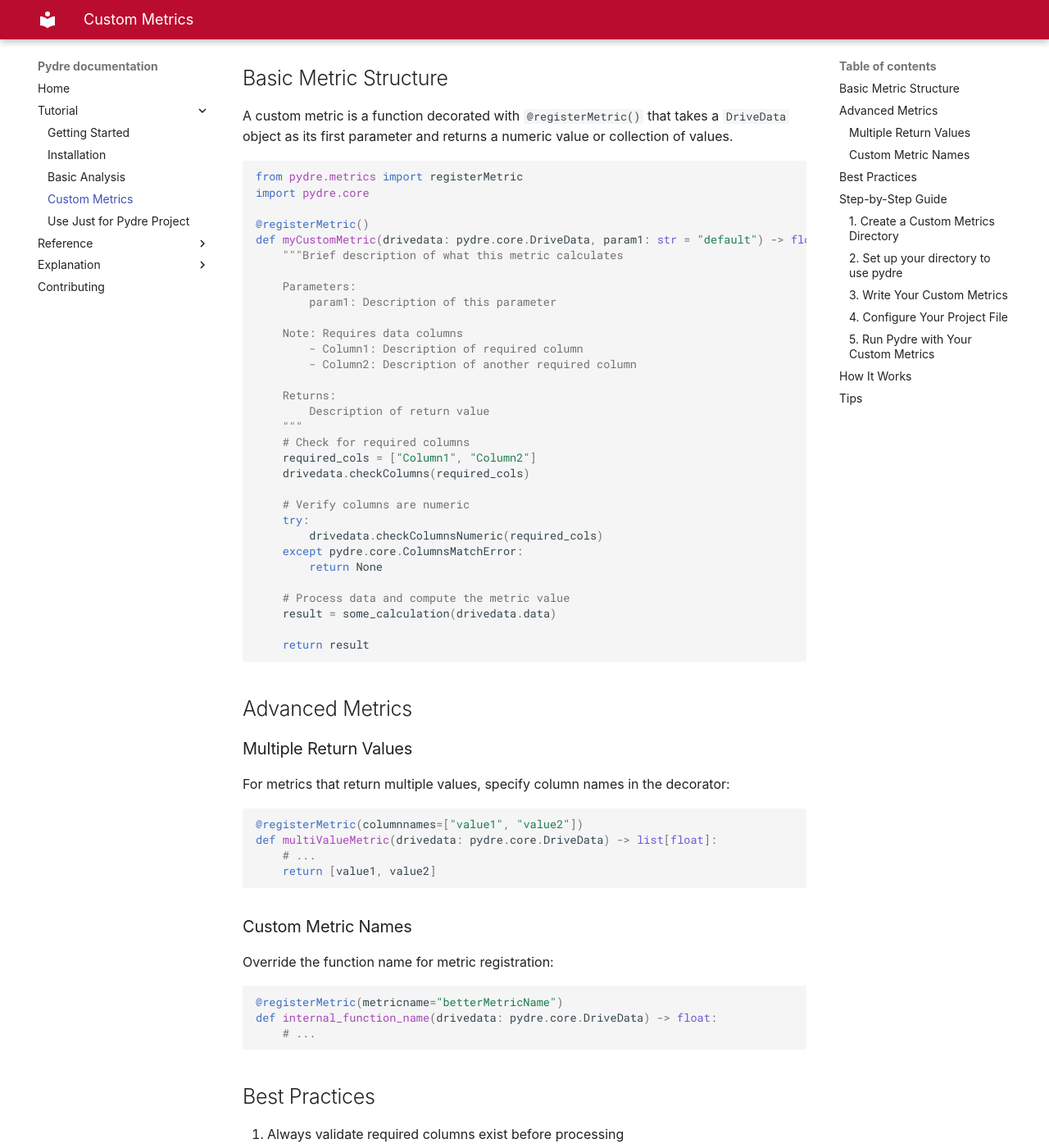
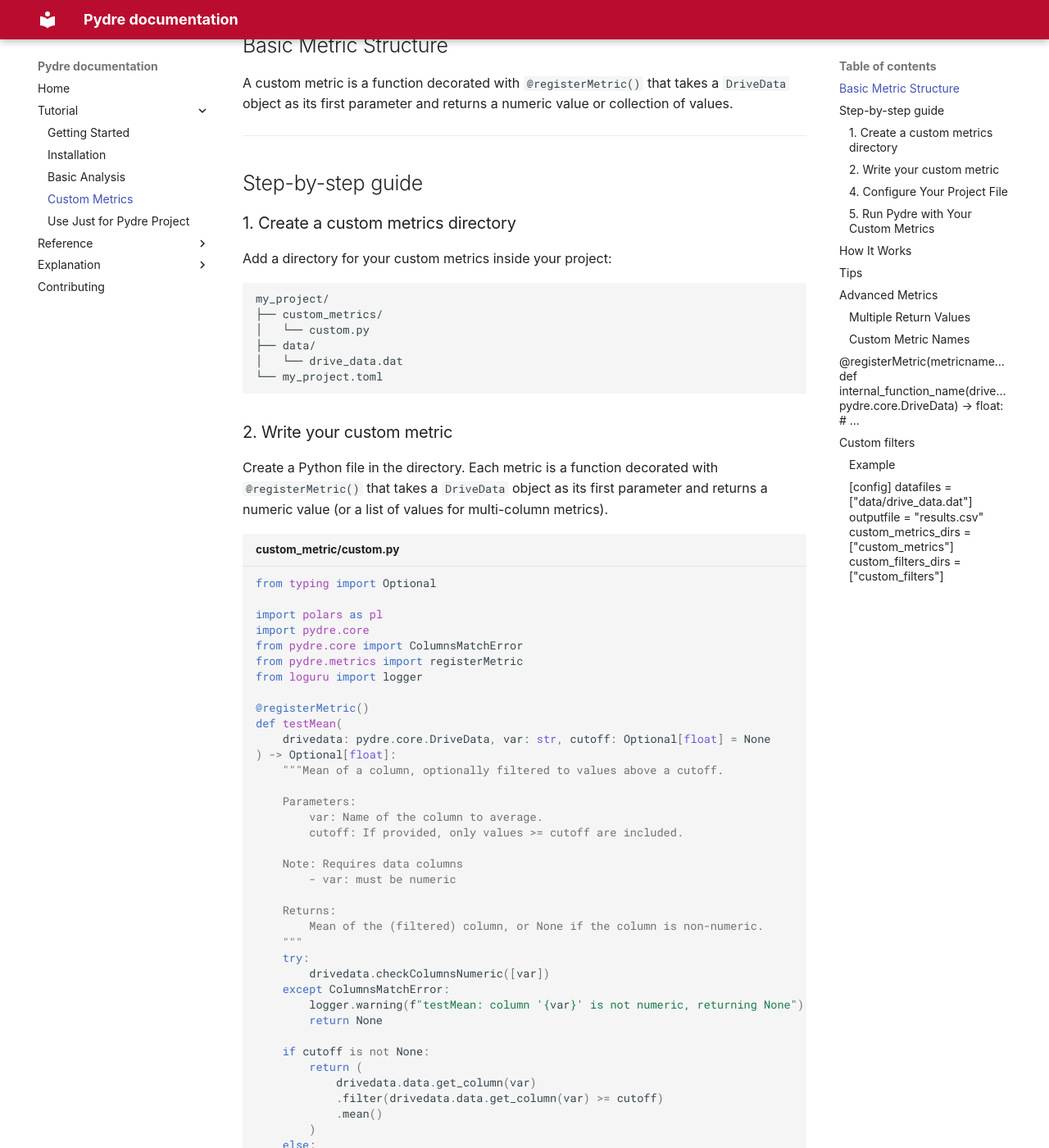
Before and after one commit to OSUDSL/pydre, an MkDocs documentation site: the page built from docs/tutorial/custom_metrics.md, in a window 1280 px wide and 1400 px high, scrolled down 193 px. Shown: the whole window at 82% size. Built offline with MkDocs 1.6.1 and Material for MkDocs 9.7.7, drawn with Linux system fonts in a browser that asks for light colours; some web fonts are replaced; a style sheet for code colours, icons or effects is not loaded; some of the changed text lies outside the part shown.

Commit message:
improve getting started guide

````diff
--- a/docs/tutorial/custom_metrics.md
+++ b/docs/tutorial/custom_metrics.md
@@ -1,104 +1,33 @@
-# Writing Custom Metrics for Pydre
+---
+title: "Writing Custom Metrics for Pydre"
+---
 
-Custom metrics in Pydre allow you to extract meaningful data from driving simulation data. Here's how to create one:
+Pydre ships with a library of built-in metric functions. When those don't cover your needs, you can write your own. Custom metrics in Pydre allow you to extract meaningful data from driving simulation data. Here's how to create one:
 
 ## Basic Metric Structure
 
 A custom metric is a function decorated with `@registerMetric()` that takes a `DriveData` object as its first parameter and returns a numeric value or collection of values.
 
-```python
-from pydre.metrics import registerMetric
-import pydre.core
+---
 
-@registerMetric()
-def myCustomMetric(drivedata: pydre.core.DriveData, param1: str = "default") -> float:
-    """Brief description of what this metric calculates
+## Step-by-step guide
 
-    Parameters:
-        param1: Description of this parameter
+### 1. Create a custom metrics directory
 
-    Note: Requires data columns
-        - Column1: Description of required column
-        - Column2: Description of another required column
-
-    Returns:
-        Description of return value
-    """
-    # Check for required columns
-    required_cols = ["Column1", "Column2"]
-    drivedata.checkColumns(required_cols)
-
-    # Verify columns are numeric
-    try:
-        drivedata.checkColumnsNumeric(required_cols)
-    except pydre.core.ColumnsMatchError:
-        return None
-
-    # Process data and compute the metric value
-    result = some_calculation(drivedata.data)
-
-    return result
-```
-
-## Advanced Metrics
-
-### Multiple Return Values
-
-For metrics that return multiple values, specify column names in the decorator:
-
-```python
-@registerMetric(columnnames=["value1", "value2"])
-def multiValueMetric(drivedata: pydre.core.DriveData) -> list[float]:
-    # ...
-    return [value1, value2]
-```
-
-### Custom Metric Names
-
-Override the function name for metric registration:
-
-```python
-@registerMetric(metricname="betterMetricName")
-def internal_function_name(drivedata: pydre.core.DriveData) -> float:
-    # ...
-```
-
-## Best Practices
-
-1. Always validate required columns exist before processing
-2. Use robust error handling with clear log messages
-3. Return `None` when calculation fails rather than raising exceptions
-4. Include comprehensive docstrings with parameter descriptions
-5. Use polars operations when possible for performance
-
-## Step-by-Step Guide
-
-### 1. Create a Custom Metrics Directory
-
-Create a directory for your custom metrics (outside the Pydre repository):
+Add a directory for your custom metrics inside your project:
 
 ```
 my_project/
-├── custom_metric/
+├── custom_metrics/
 │   └── custom.py
 ├── data/
 │   └── drive_data.dat
-└── custom_test.toml
+└── my_project.toml
 ```
 
-### 2. Set up your directory to use pydre
+### 2. Write your custom metric
 
-```bash
-cd my_project
-uv add pydre
-uv sync
-```
-
-This will initialize the directory like a python package using *uv* and the pydre package. This will use the latest [published version of *pydre*](https://pypi.org/project/pydre/) from PyPI. If you want to use the latest development version of *pydre*, you can clone the repository and add it as a dependency instead.
-
-### 3. Write Your Custom Metrics
-
-Create a Python file (e.g., `custom.py`) in your custom metrics directory. Your metrics should use the `@registerMetric()` decorator:
+Create a Python file in the directory. Each metric is a function decorated with `@registerMetric()` that takes a `DriveData` object as its first parameter and returns a numeric value (or a list of values for multi-column metrics).
 
 ```python title="custom_metric/custom.py"
 from typing import Optional
@@ -113,11 +42,24 @@ from loguru import logger
 def testMean(
     drivedata: pydre.core.DriveData, var: str, cutoff: Optional[float] = None
 ) -> Optional[float]:
+    """Mean of a column, optionally filtered to values above a cutoff.
 
+    Parameters:
+        var: Name of the column to average.
+        cutoff: If provided, only values >= cutoff are included.
+
+    Note: Requires data columns
+        - var: must be numeric
+
+    Returns:
+        Mean of the (filtered) column, or None if the column is non-numeric.
+    """
     try:
         drivedata.checkColumnsNumeric([var])
     except ColumnsMatchError:
+        logger.warning(f"testMean: column '{var}' is not numeric, returning None")
         return None
+
     if cutoff is not None:
         return (
             drivedata.data.get_column(var)
@@ -128,6 +70,14 @@ def testMean(
         return drivedata.data.get_column(var).mean()
 
 ```
+
+**Best Practices:**
+
+1. Always validate required columns exist before processing
+2. Use robust error handling with clear log messages
+3. Return `None` when calculation fails rather than raising exceptions
+4. Include comprehensive docstrings with parameter descriptions
+5. Use polars operations when possible for performance
 
 ### 4. Configure Your Project File
 
@@ -168,6 +118,31 @@ uv run pydre -p examples/custom_project/custom_test.toml -d examples/custom_proj
 
 With this approach, you can maintain your custom metrics separately from the Pydre codebase while still using them in your projects.
 
+---
+
+## Advanced Metrics
+
+### Multiple Return Values
+
+For metrics that return multiple values, specify column names in the decorator:
+
+```python
+@registerMetric(columnnames=["value1", "value2"])
+def multiValueMetric(drivedata: pydre.core.DriveData) -> list[float]:
+    # ...
+    return [value1, value2]
+```
+
+### Custom Metric Names
+
+Override the function name for metric registration:
+
+```python
+@registerMetric(metricname="betterMetricName")
+def internal_function_name(drivedata: pydre.core.DriveData) -> float:
+    # ...
+```
+---
 
 # Custom filters
 
````
Also changed, not shown: other parts of docs/tutorial/custom_metrics.md (+2 -0 lines), docs/tutorial/basic_analysis.md (+13 -3 lines), docs/tutorial/getting_started.md (+2 -2 lines), docs/tutorial/installation.md (+5 -1 lines), docs/tutorial/justSetup.md (+40 -29 lines).
